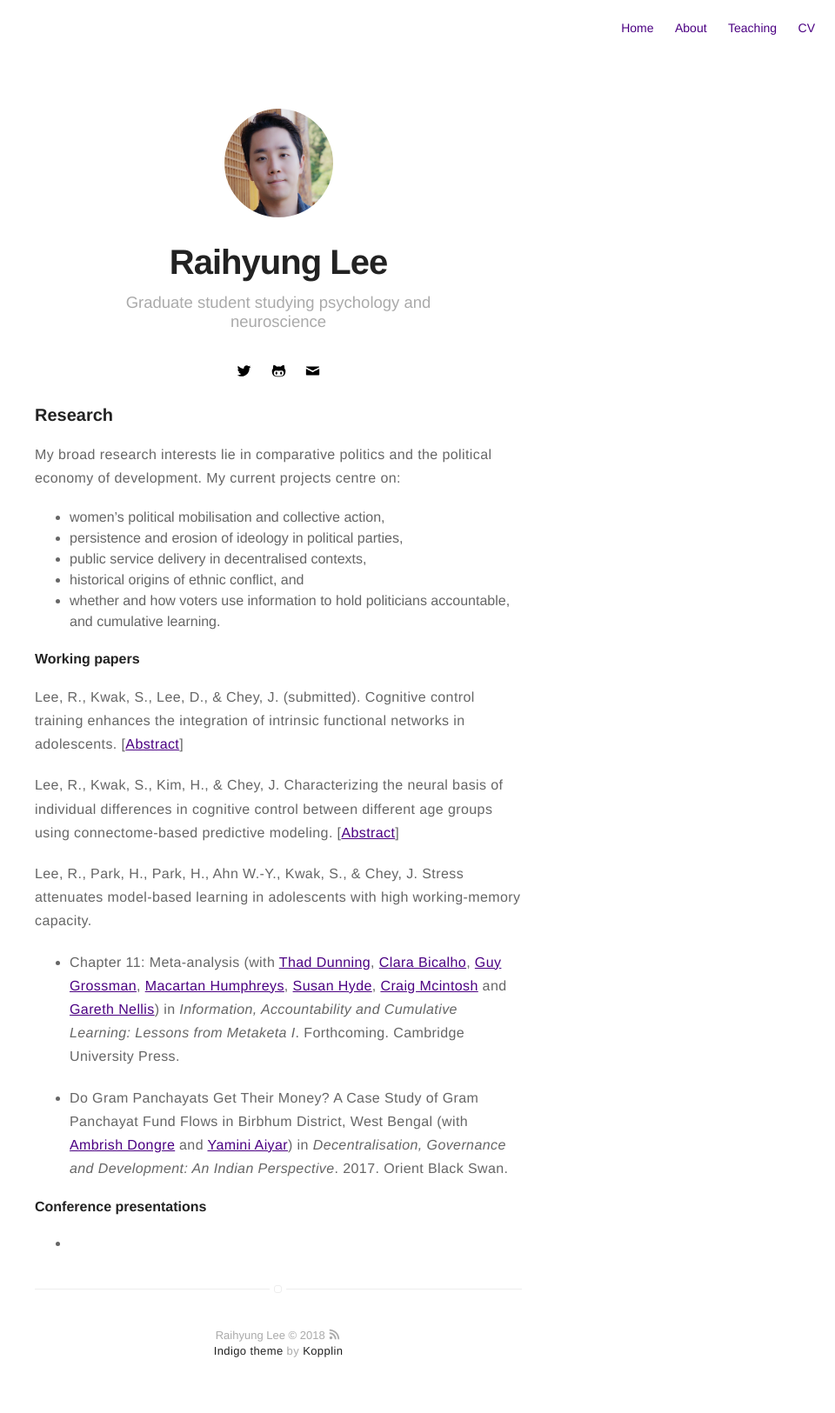
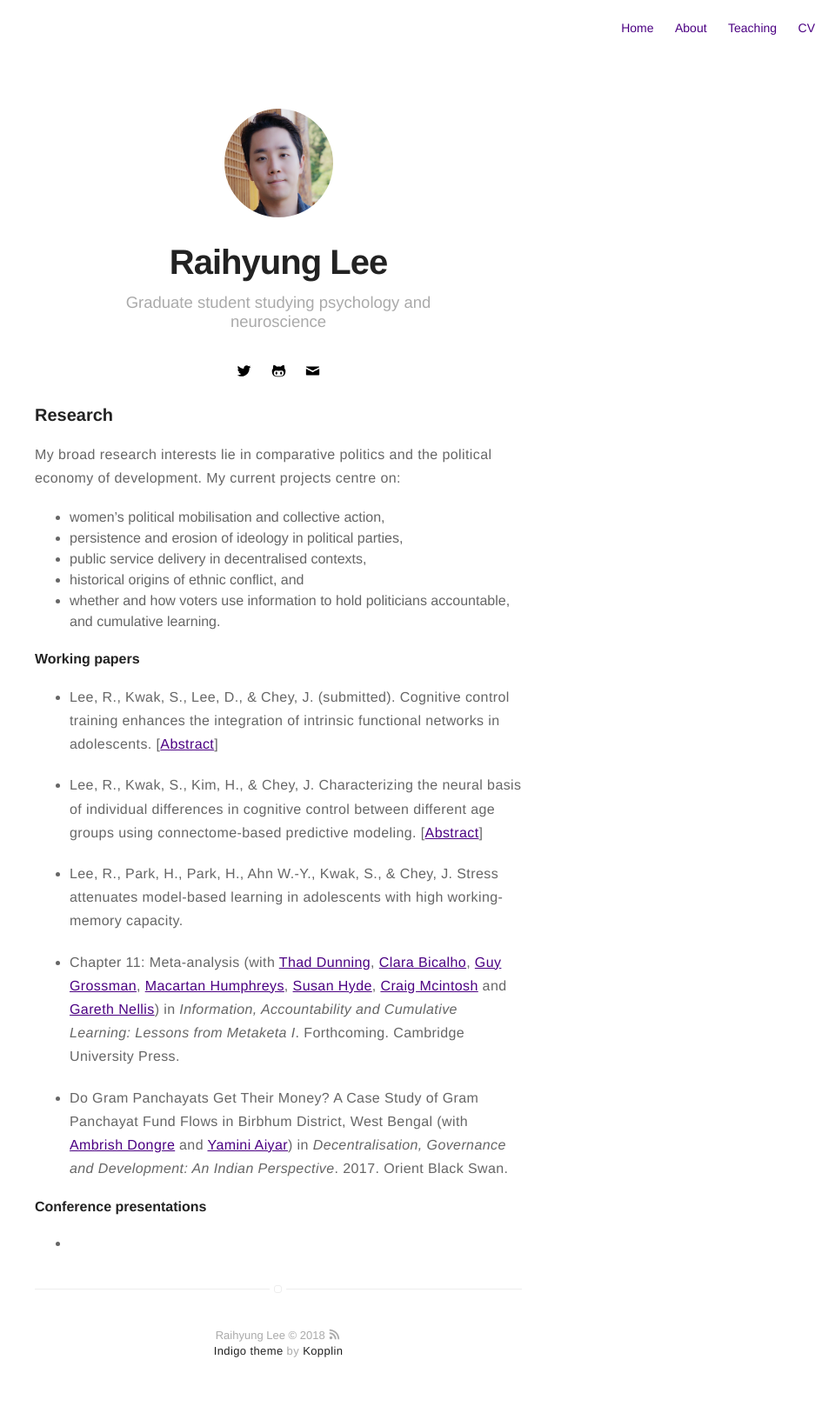
Before and after one commit to RaihyungLee/RaihyungLee.github.io, a Jekyll site: the page built from research.md, in a window 1280 px wide. Shown: the whole page at 87% size, without its empty margins (320-1280 px from the left). Built offline with Jekyll 4.4.1, drawn with Linux system fonts in a browser that asks for light colours.

```diff
--- a/research.md
+++ b/research.md
@@ -13,12 +13,12 @@ My broad research interests lie in comparative politics and the political econom
 * whether and how voters use information to hold politicians accountable, and cumulative learning.
 
 #### Working papers
-Lee, R., Kwak, S., Lee, D., & Chey, J. (submitted). Cognitive control training enhances the integration
+* Lee, R., Kwak, S., Lee, D., & Chey, J. (submitted). Cognitive control training enhances the integration
 of intrinsic functional networks in adolescents. [[Abstract](https://drive.google.com/file/d/1MozZMymmqkUkoR1bzgl86oF2Y3ys_tj2/view?usp=sharing)]
 
-Lee, R., Kwak, S., Kim, H., & Chey, J. Characterizing the neural basis of individual differences in cognitive control between different age groups using connectome-based predictive modeling. [[Abstract](https://drive.google.com/file/d/15u_bza7CDPFUT4-OV_H7UP1yy2dSyF-v/view?usp=sharing)]
+* Lee, R., Kwak, S., Kim, H., & Chey, J. Characterizing the neural basis of individual differences in cognitive control between different age groups using connectome-based predictive modeling. [[Abstract](https://drive.google.com/file/d/15u_bza7CDPFUT4-OV_H7UP1yy2dSyF-v/view?usp=sharing)]
 
-Lee, R., Park, H., Park, H., Ahn W.-Y., Kwak, S., & Chey, J. Stress attenuates model-based learning in adolescents with high working-memory capacity.
+* Lee, R., Park, H., Park, H., Ahn W.-Y., Kwak, S., & Chey, J. Stress attenuates model-based learning in adolescents with high working-memory capacity.
 
 * Chapter 11: Meta-analysis (with [Thad Dunning](http://www.thaddunning.com/), [Clara Bicalho](https://wzb.eu/en/persons/clara-bicalho-maia-correia), [Guy Grossman](https://web.sas.upenn.edu/ggros/), [Macartan Humphreys](http://www.macartan.nyc/), [Susan Hyde](http://susan.hyde.co/), [Craig Mcintosh](http://gps.ucsd.edu/faculty-directory/craig-mcintosh.html) and [Gareth Nellis](http://www.garethnellis.com/)) in _Information, Accountability and Cumulative Learning: Lessons from Metaketa I_. Forthcoming. Cambridge University Press.
 
```
